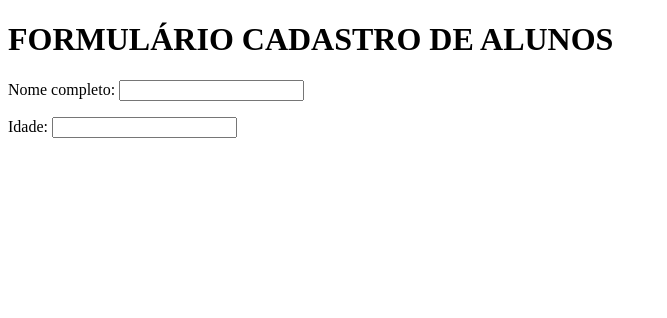
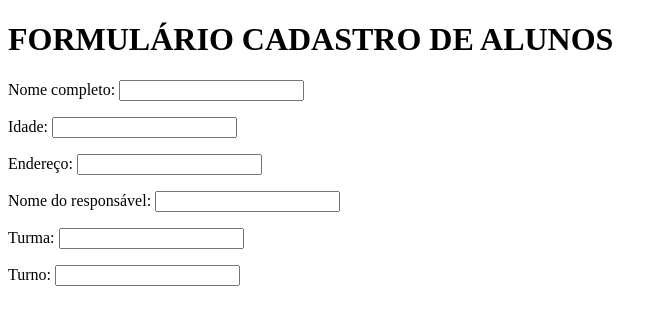
Before and after one commit to 06willis/Formul-rio, a plain HTML site: page index.html in a window 1280 px wide. Shown: the whole page, without its empty margins (0-667 px from the left). Drawn offline with Linux system fonts and the light colour scheme.

Commit message:
Update index.html

```diff
--- a/index.html
+++ b/index.html
@@ -11,7 +11,10 @@
     <form>
      <p>Nome completo: <input type="text" name="Nome" id="Nome"  </p>
      <p>Idade: <input type="text" name="Idade" id="Idade"  </p>
-
+     <p>Endereço: <input type="text" name="Endereço" id="Endereço"  </p>
+     <p>Nome do responsável: <input type="text" name="Nome do responsável" id="Nome do responsável"  </p>
+     <p>Turma: <input type="text" name="Turma" id="Turma"  </p>
+     <p>Turno: <input type="text" name="Turno" id="Turno"  </p>
 
 
     </form>
```
